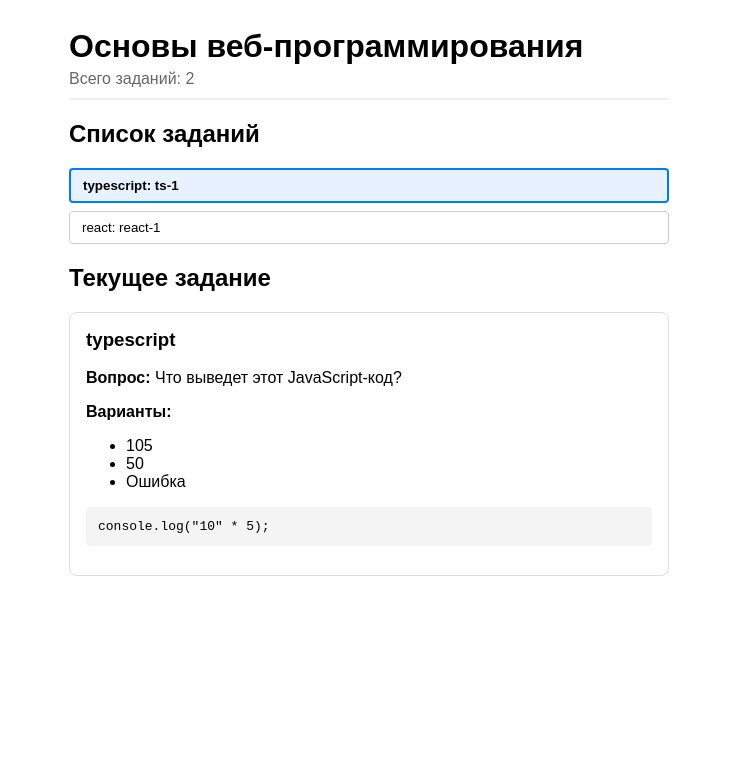
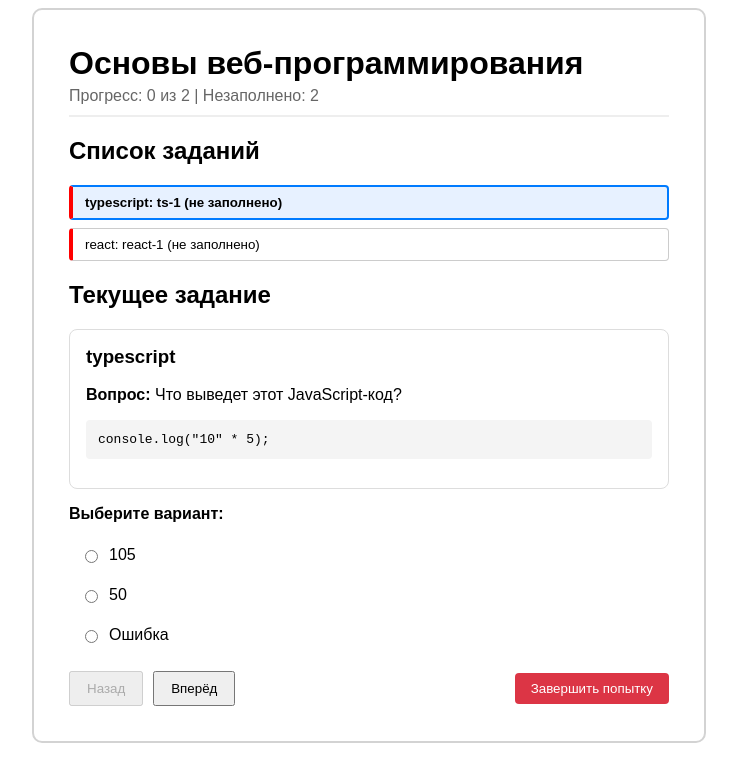
Before and after one commit to demyurg/web-programming-course, a React (Vite) app in the folder trainer/: page / in a window 1280 px wide. Shown: the top 782 px of the page, without its empty margins (271-1008 px from the left). Built offline with nearby package versions, Linux system fonts and the light colour scheme.

Commit message:
L3:Формы и состояния

```diff
--- a/trainer/src/App.tsx
+++ b/trainer/src/App.tsx
@@ -1,15 +1,42 @@
 import { useState } from 'react';
-import { Task } from './domain.js';
 import { mainSet } from './demo.js';
+import { type Answer, updateAnswer, getUnansweredTaskIds } from './domain.js';
 import { TaskList } from './components/TaskList.js';
 import { TaskCard } from './components/TaskCard.js';
+import { AnswerInput } from './components/AnswerInput.js';
 
 export function App() {
   const [selectedTaskId, setSelectedTaskId] = useState<string | undefined>(
     mainSet.tasks.length > 0 ? mainSet.tasks[0].id : undefined
   );
+  const [answers, setAnswers] = useState<Answer[]>([]);
+  const [isFinished, setIsFinished] = useState(false);
 
   const currentTask = mainSet.tasks.find((t) => t.id === selectedTaskId);
+
+  const unansweredIds = getUnansweredTaskIds(mainSet.tasks, answers);
+  const progress = mainSet.tasks.length - unansweredIds.length;
+
+  const handleAnswerChange = (newAnswer: Answer) => {
+    setAnswers((prev) => updateAnswer(prev, newAnswer));
+  };
+
+
+  const handleFinish = () => {
+    if (unansweredIds.length > 0) {
+      const confirmed = window.confirm(`Осталось незаполненных заданий: ${unansweredIds.length}. Завершить попытку?`);
+      if (!confirmed) return;
+    }
+    setIsFinished(true);
+  };
+
+
+  const startNewAttempt = () => {
+    setAnswers([]);
+    setIsFinished(false);
+    setSelectedTaskId(mainSet.tasks.length > 0 ? mainSet.tasks[0].id : undefined);
+  };
+
 
   if (mainSet.tasks.length === 0 || !currentTask) {
     return (
@@ -20,12 +47,45 @@ export function App() {
     );
   }
 
+
+  if (isFinished) {
+    return (
+      <div style={{ maxWidth: '600px', margin: '0 auto', padding: '35px', fontFamily: 'sans-serif', border: '2px solid #d3d3d3', borderRadius:'10px' }}>
+        <h2>Попытка завершена!</h2>
+        <p>Ваш прогресс: {progress} из {mainSet.tasks.length} заданий.</p>
+
+        <h3>Обзор ваших ответов:</h3>
+        <ul style={{ lineHeight: '1.6' }}>
+          {mainSet.tasks.map((task) => {
+            const ans = answers.find((a) => a.taskId === task.id);
+            const ansText = ans
+              ? (ans.kind === 'single-choice' ? `Выбран вариант: ${ans.optionId}` : ans.text)
+              : 'Нет ответа (пропущено)';
+
+            return (
+              <li key={task.id}>
+                <strong>{task.id} ({task.topic}):</strong> {ansText}
+              </li>
+            );
+          })}
+        </ul>
+
+        <button
+          onClick={startNewAttempt}
+          style={{ padding: '10px 20px', marginTop: '20px', cursor: 'pointer' }}
+        >
+          Начать новую попытку
+        </button>
+      </div>
+    );
+  }
+
   return (
-    <div style={{ maxWidth: '600px', margin: '0 auto', padding: '20px', fontFamily: 'sans-serif' }}>
+    <div style={{ maxWidth: '600px', margin: '0 auto', padding: '35px', fontFamily: 'sans-serif', border: '2px solid #d3d3d3', borderRadius:'10px' }}>
       <header style={{ borderBottom: '2px solid #eee', paddingBottom: '10px', marginBottom: '20px' }}>
         <h1 style={{ margin: 0 }}>{mainSet.title}</h1>
         <p style={{ margin: '5px 0 0', color: '#666' }}>
-          Всего заданий: {mainSet.tasks.length}
+          Прогресс: {progress} из {mainSet.tasks.length} | Незаполнено: {unansweredIds.length}
         </p>
       </header>
 
@@ -35,10 +95,48 @@ export function App() {
           tasks={mainSet.tasks}
           selectedId={selectedTaskId}
           onSelect={setSelectedTaskId}
+          unansweredIds={unansweredIds}
         />
 
         <h2>Текущее задание</h2>
         <TaskCard task={currentTask} />
+        <AnswerInput
+          task={currentTask}
+          currentAnswer={answers.find((a) => a.taskId === currentTask.id)}
+          isFinished={isFinished}
+          onChange={handleAnswerChange}
+        />
+
+        <div style={{ marginTop: '20px', display: 'flex', gap: '10px', alignItems: 'center' }}>
+          <button
+            disabled={mainSet.tasks[0].id === selectedTaskId}
+            onClick={() => {
+              const idx = mainSet.tasks.findIndex((t) => t.id === selectedTaskId);
+              if (idx > 0) setSelectedTaskId(mainSet.tasks[idx - 1].id);
+            }}
+            style={{ padding: '8px 16px', cursor: 'pointer' }}
+          >
+            Назад
+          </button>
+
+          <button
+            disabled={mainSet.tasks[mainSet.tasks.length - 1].id === selectedTaskId}
+            onClick={() => {
+              const idx = mainSet.tasks.findIndex((t) => t.id === selectedTaskId);
+              if (idx < mainSet.tasks.length - 1) setSelectedTaskId(mainSet.tasks[idx + 1].id);
+            }}
+            style={{ padding: '8px 16px', cursor: 'pointer' }}
+          >
+            Вперёд
+          </button>
+
+          <button
+            onClick={handleFinish}
+            style={{ marginLeft: 'auto', padding: '8px 16px', background: '#dc3545', color: 'white', border: 'none', borderRadius: '4px', cursor: 'pointer' }}
+          >
+            Завершить попытку
+          </button>
+        </div>
       </main>
     </div>
   );
--- /dev/null
+++ b/trainer/src/components/AnswerInput.tsx
@@ -0,0 +1,77 @@
+import { Task, Answer } from '../domain.js';
+
+type AnswerInputProps = {
+  task: Task;
+  currentAnswer: Answer | undefined;
+  isFinished: boolean;
+  onChange: (answer: Answer) => void;
+};
+
+export function AnswerInput({ task, currentAnswer, isFinished, onChange }: AnswerInputProps) {
+  // Вариант single-choice: радио-кнопки
+  if (task.kind === 'single-choice') {
+    return (
+      <div style={{ display: 'flex', flexDirection: 'column', gap: '8px', marginTop: '16px' }}>
+        <p style={{ margin: '0 0 8px', fontWeight: 'bold' }}>Выберите вариант:</p>
+        {task.options.map((opt) => {
+          const isChecked =
+            currentAnswer?.kind === 'single-choice' && currentAnswer.optionId === opt.id;
+          return (
+            <label
+              key={opt.id}
+              style={{
+                display: 'flex',
+                alignItems: 'center',
+                gap: '8px',
+                cursor: isFinished ? 'default' : 'pointer',
+                padding: '6px 10px',
+                border: isChecked ? '1px solid #007bff' : '1px solid transparent',
+                borderRadius: '4px',
+                background: isChecked ? '#e7f1ff' : 'transparent',
+              }}
+            >
+              <input
+                type="radio"
+                name={`task-${task.id}`}
+                value={opt.id}
+                checked={isChecked}
+                disabled={isFinished}
+                onChange={() =>
+                  onChange({ taskId: task.id, kind: 'single-choice', optionId: opt.id })
+                }
+              />
+              {opt.label}
+            </label>
+          );
+        })}
+      </div>
+    );
+  }
+
+  // Вариант short-text: textarea
+  const textValue = currentAnswer?.kind === 'short-text' ? currentAnswer.text : '';
+
+  return (
+    <div style={{ marginTop: '16px' }}>
+      <p style={{ margin: '0 0 8px', fontWeight: 'bold' }}>Ваш ответ:</p>
+      <textarea
+        style={{
+          width: '100%',
+          minHeight: '80px',
+          padding: '8px',
+          fontFamily: 'inherit',
+          fontSize: '14px',
+          border: '1px solid #ccc',
+          borderRadius: '4px',
+          resize: 'vertical',
+        }}
+        value={textValue}
+        disabled={isFinished}
+        placeholder="Введите ваш ответ..."
+        onChange={(e) =>
+          onChange({ taskId: task.id, kind: 'short-text', text: e.target.value })
+        }
+      />
+    </div>
+  );
+}
--- a/trainer/src/components/TaskCard.tsx
+++ b/trainer/src/components/TaskCard.tsx
@@ -10,21 +10,6 @@ export function TaskCard({ task }: TaskCardProps) {
       <h3 style={{ marginTop: 0 }}>{task.topic}</h3>
       <p><strong>Вопрос:</strong> {task.prompt}</p>
 
-      {/* Сужение типа (Narrowing) по полю kind */}
-      {task.kind === 'single-choice' ? (
-        <div>
-          <p><strong>Варианты:</strong></p>
-          <ul>
-            {task.options.map((opt) => (
-              <li key={opt.id}>{opt.label}</li>
-            ))}
-          </ul>
-        </div>
-      ) : (
-        <p><em>Это задание с коротким текстовым ответом.</em></p>
-      )}
-
-      {/* Безопасный вывод code (React сам экранирует его, исполнения не будет) */}
       {task.code && (
         <pre style={{ background: '#f4f4f4', padding: '12px', borderRadius: '4px', overflowX: 'auto' }}>
           {task.code}
--- a/trainer/src/components/TaskList.tsx
+++ b/trainer/src/components/TaskList.tsx
@@ -4,12 +4,15 @@ type TaskListProps = {
   tasks: Task[];
   selectedId: string | undefined;
   onSelect: (id: string) => void;
+  unansweredIds: string[]; // <-- НОВОЕ
 };
 
-export function TaskList({ tasks, selectedId, onSelect }: TaskListProps) {
+export function TaskList({ tasks, selectedId, onSelect, unansweredIds }: TaskListProps) {
   return (
     <ul style={{ listStyle: 'none', padding: 0 }}>
-      {tasks.map((task) => (
+      {tasks.map((task) => {
+        const isUnanswered = unansweredIds.includes(task.id);
+        return (
           <li key={task.id} style={{ marginBottom: '8px' }}>
             <button
               type="button"
@@ -19,16 +22,18 @@ export function TaskList({ tasks, selectedId, onSelect }: TaskListProps) {
                 cursor: 'pointer',
                 fontWeight: selectedId === task.id ? 'bold' : 'normal',
                 border: selectedId === task.id ? '2px solid #007bff' : '1px solid #ccc',
+                borderLeft: isUnanswered ? '4px solid red' : '4px solid green',
                 borderRadius: '4px',
                 background: selectedId === task.id ? '#e7f1ff' : 'white',
                 width: '100%',
                 textAlign: 'left',
               }}
             >
-            {task.topic}: {task.id}
+              {task.topic}: {task.id} {isUnanswered ? '(не заполнено)' : '✓'}
             </button>
           </li>
-      ))}
+        );
+      })}
     </ul>
   );
 }
--- a/trainer/src/domain.ts
+++ b/trainer/src/domain.ts
@@ -39,8 +39,6 @@ export type ShortTextAnswer = {
     kind: "short-text";
     text: string;
 };
-
-export type Answer = SingleChoiceAnswer | ShortTextAnswer;
 
 export type Progress = {
     filled: number;
@@ -86,3 +84,29 @@ export function calculateProgress(
         total: tasks.length,
     };
 }
+
+export type Answer =
+  | { taskId: string; kind: "single-choice"; optionId: string }
+  | { taskId: string; kind: "short-text"; text: string };
+
+
+export function updateAnswer(answers: Answer[], newAnswer: Answer): Answer[] {
+  const others = answers.filter((a) => a.taskId !== newAnswer.taskId);
+
+  if (newAnswer.kind === "short-text" && newAnswer.text.trim() === "") {
+    return others;
+  }
+
+  return [...others, newAnswer];
+}
+
+export function getUnansweredTaskIds(tasks: Task[], answers: Answer[]): string[] {
+  return tasks
+    .filter((task) => {
+      const answer = answers.find((a) => a.taskId === task.id);
+      if (!answer) return true;
+      if (answer.kind === "short-text" && answer.text.trim() === "") return true;
+      return false;
+    })
+    .map((t) => t.id);
+}
```
Lines whose indentation alone changed are shown as unchanged.
